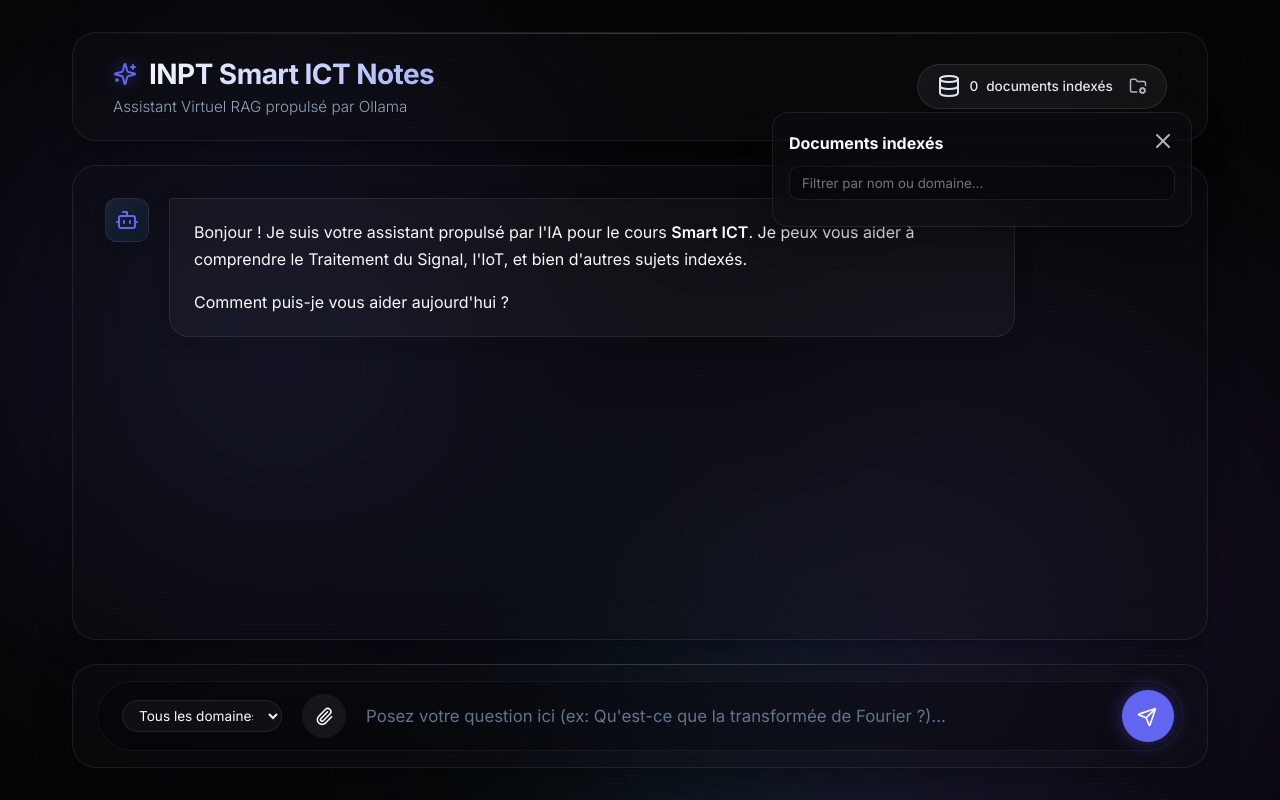
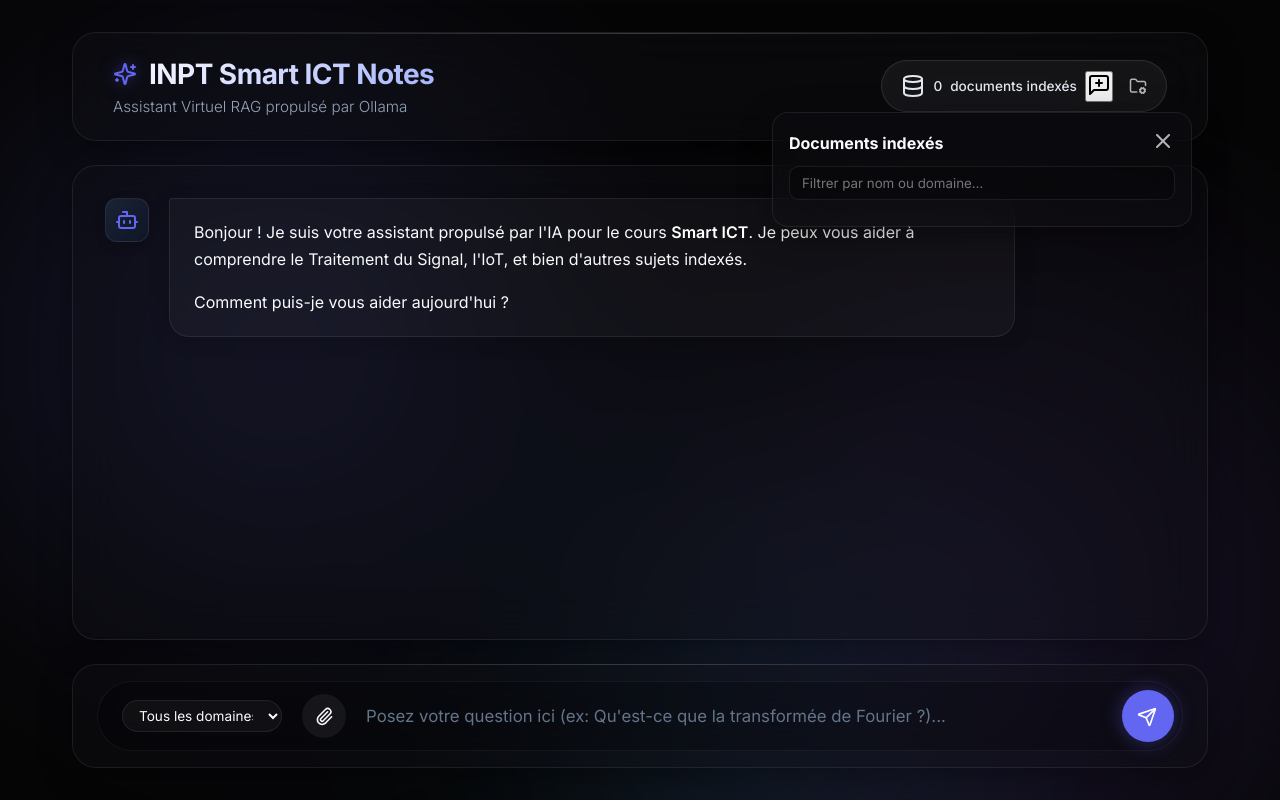
Before and after one commit to selmasaih/ragsmartict, a website built with Vite: page frontend/index.html in a window 1280 px wide. Built offline with nearby package versions, Linux system fonts and the light colour scheme; no server answers; files whose address does not match are found by name.

Commit message:
feat(ui): add new-conversation button

```diff
--- a/frontend/index.html
+++ b/frontend/index.html
@@ -25,6 +25,7 @@
           <div class="doc-stats">
             <i data-lucide="database"></i>
             <span id="doc-count">...</span> documents indexés
+            <button id="new-chat-button" title="Nouvelle conversation"><i data-lucide="message-square-plus"></i></button>
             <button id="manage-button" title="Gérer les documents"><i data-lucide="folder-cog"></i></button>
           </div>
         </header>
```
